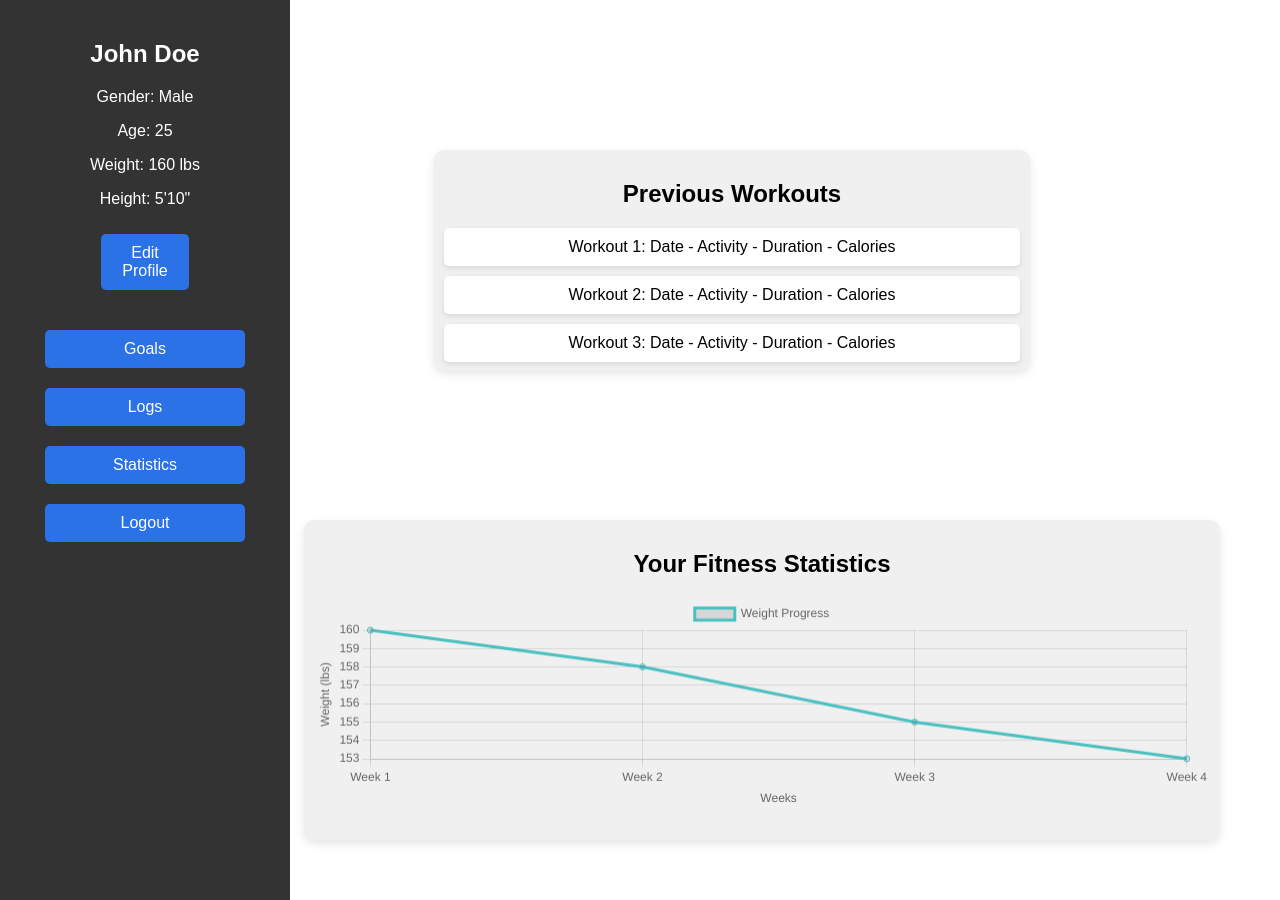
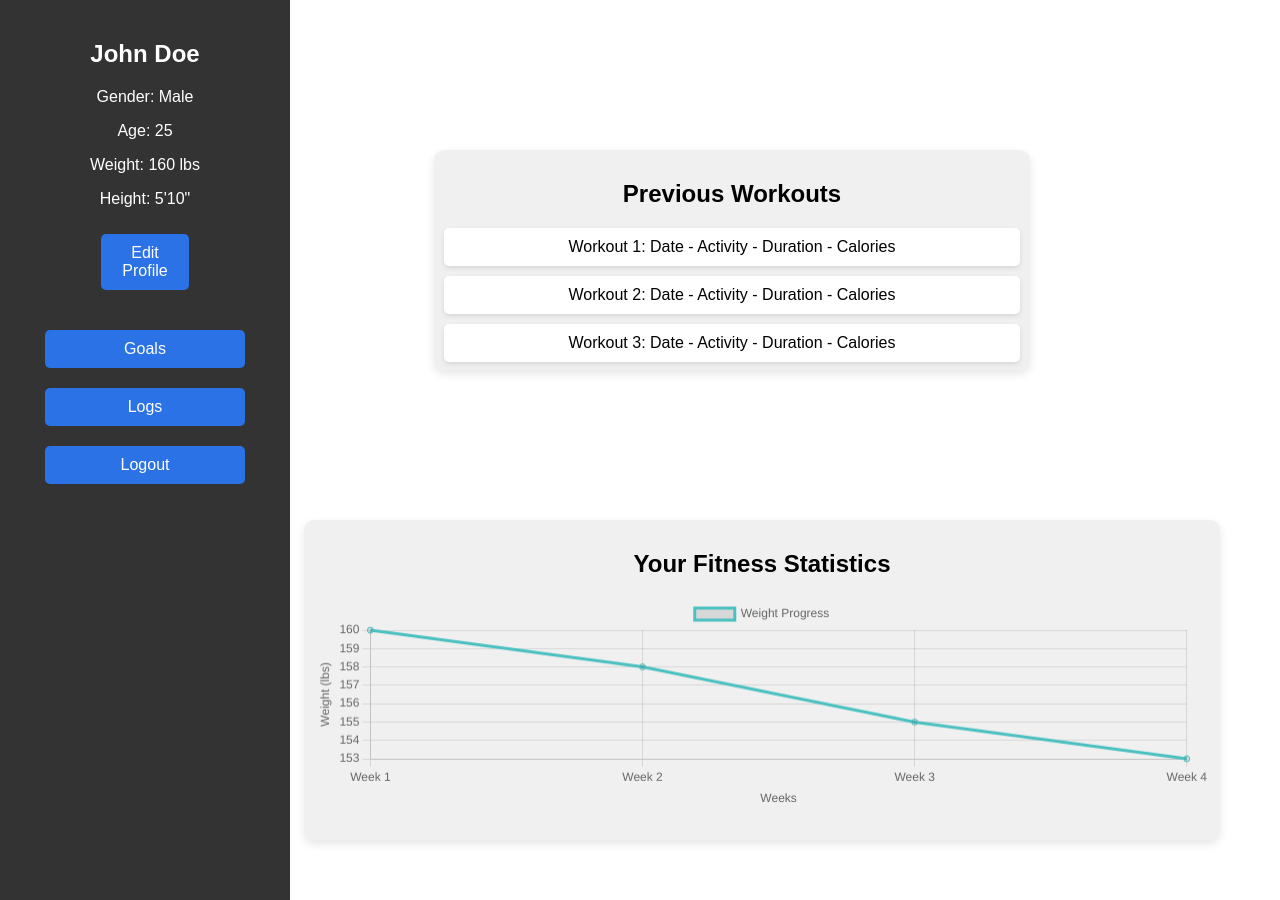
Before and after one commit to xuangj/fitness-tracker, a PHP site: page /profile.php in a window 1280 px wide. Run offline with PHP 8.4, Linux system fonts and the light colour scheme.

Commit message:
updated nav

```diff
--- a/profile.php
+++ b/profile.php
@@ -38,7 +38,6 @@
             <nav class="nav-buttons">
                 <button onclick="location.href='goals.php'">Goals</button>
                 <button onclick="location.href='logs.php'">Logs</button>
-                <button onclick="location.href='stats.php'">Statistics</button>
                 <button onclick="location.href='logout.php'">Logout</button>
             </nav>
         </aside>
```
